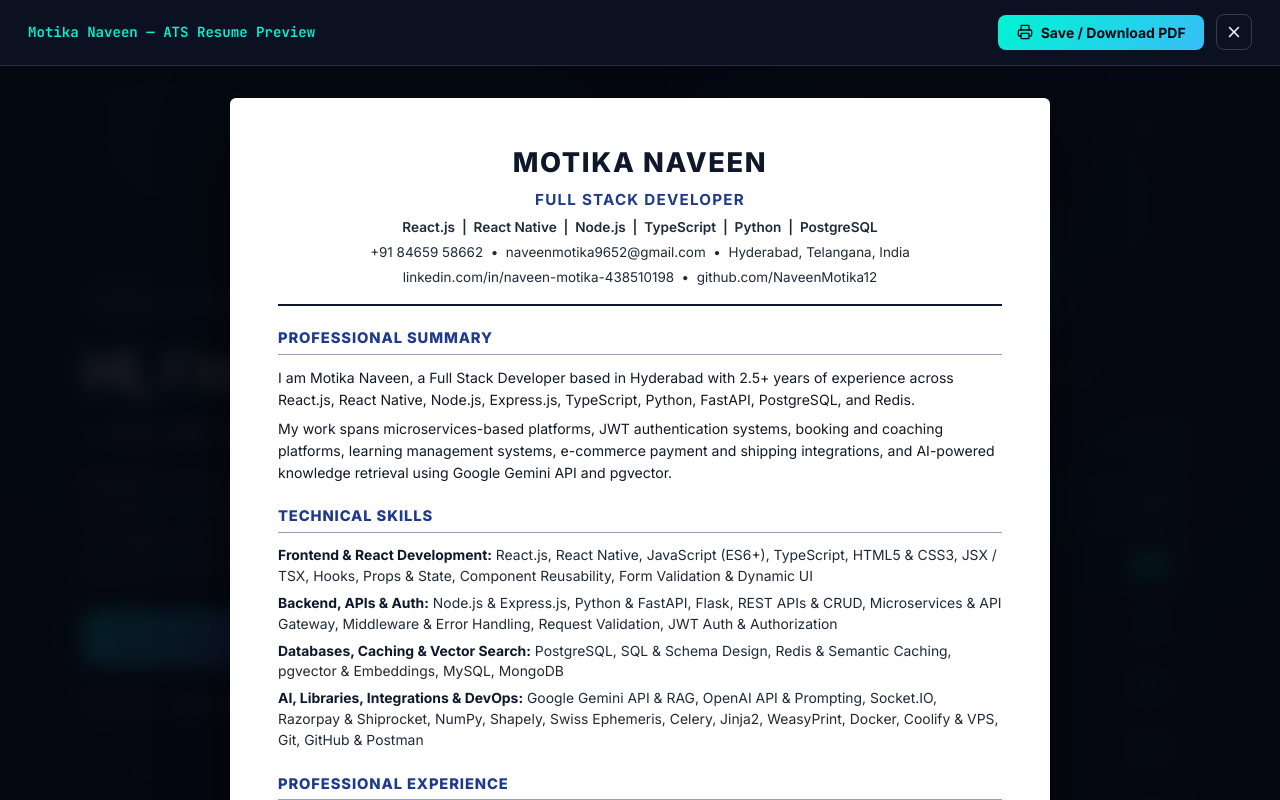
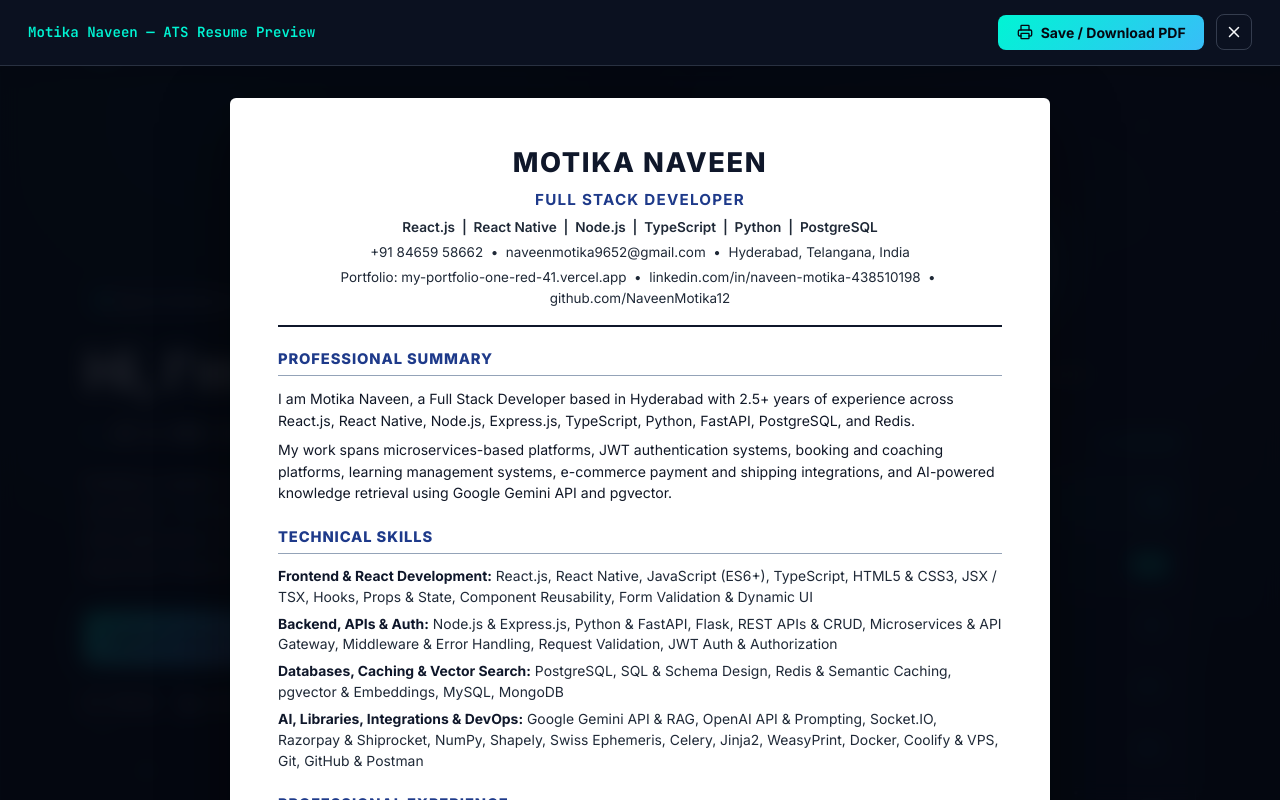
Before and after one commit to NaveenMotika12/My_portfolio, a React (Vite) app: page / in a window 1280 px wide. Both pictures are taken after a click on the button "View / Download Resume". Shown: the top 800 px of the page. Built offline with nearby package versions, Linux system fonts and the light colour scheme.

Commit message:
Add live portfolio URL to Resume header

```diff
--- a/src/components/ResumeModal/ResumeModal.jsx
+++ b/src/components/ResumeModal/ResumeModal.jsx
@@ -1,6 +1,7 @@
 import { useEffect } from 'react';
 import { Printer, X } from 'lucide-react';
 import { profile } from '../../data/profile';
+import { siteConfig } from '../../config/siteConfig';
 import { skillCategories } from '../../data/skills';
 import { experiences } from '../../data/experience';
 import { projects } from '../../data/projects';
@@ -57,6 +58,7 @@ export default function ResumeModal({ isOpen, onClose }) {
               {profile.contact.phone} &nbsp;•&nbsp; {profile.contact.email} &nbsp;•&nbsp; {profile.location}
             </p>
             <p className={styles.contactLine}>
+              Portfolio: {siteConfig.siteUrl.replace('https://', '')} &nbsp;•&nbsp;{' '}
               {profile.contact.linkedin.replace('https://www.', '')} &nbsp;•&nbsp;{' '}
               {profile.contact.github.replace('https://', '')}
             </p>
```
